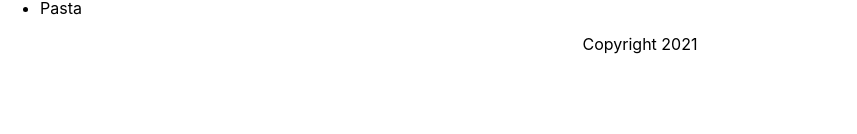
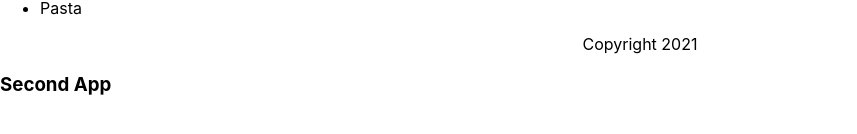
Before and after one commit to flaviodev/reactjs-essential-training, a JavaScript app: page / in a window 1280 px wide. Shown: the part 400-534 px from the top of the page, without its empty margins (0-857 px from the left). Built offline with nearby package versions, Linux system fonts and the light colour scheme; the HTML template or start-up script is replaced by a standard one.

Commit message:
Using fragments

```diff
--- a/src/App.js
+++ b/src/App.js
@@ -40,11 +40,20 @@ const dishes = [
 
 function App() {
   return (
-    <div className="App">
-      <Header name="Cindy"/>
-      <Main adjective="amazing" dishes={dishes} />
-      <Footer year={new Date().getFullYear()}/>
-    </div>
+    <>
+      <div className="App">
+        <Header name="Cindy"/>
+        <Main adjective="amazing" dishes={dishes} />
+        <Footer year={new Date().getFullYear()}/>
+      </div>
+      <AppTwo />
+    </>
+  );
+}
+
+function AppTwo() {
+  return (
+    <h3>Second App</h3>
   );
 }
 
```
